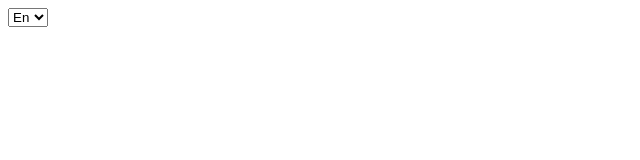
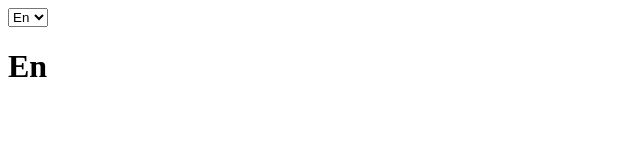
Before and after one commit to MonicaMolini/Develhope-React, a React (Create React App) app: page / in a window 1280 px wide. Shown: the top 160 px of the page, without its empty margins (0-640 px from the left). Built offline with nearby package versions, Linux system fonts and the light colour scheme.

Commit message:
exercise context-2

```diff
--- a/src/components/App.js
+++ b/src/components/App.js
@@ -1,9 +1,10 @@
 import React, { Component } from "react";
 import { LanguageContext } from "./LanguageContext";
+import { DisplayLanguage } from "./DisplayLanguage";
 
 export default class App extends Component {
   state = {
-    language: "en",
+    language: "En",
 };
 
 handleLanguageChange = (event) =>{
@@ -16,12 +17,14 @@ render() {
     return (
         <div>
             <select value={this.state.language} onChange={this.handleLanguageChange}>
-                <option value="en">En</option>
-                <option value="it">It</option>
-                <option value="es">Es</option>
-                <option value="de">De</option>
+                <option value="En">En</option>
+                <option value="It">It</option>
+                <option value="Es">Es</option>
+                <option value="De">De</option>
             </select>
-            <LanguageContext.Provider value={this.state.language}/>
+            <LanguageContext.Provider value={this.state.language}>
+            <DisplayLanguage />
+            </LanguageContext.Provider>
 
         </div>
     );
--- /dev/null
+++ b/src/components/DisplayLanguage.js
@@ -0,0 +1,18 @@
+import React from "react";
+import { LanguageContext } from "./LanguageContext";
+
+export class DisplayLanguage extends React.Component {
+    render() {
+        return (
+            <LanguageContext.Consumer>
+                {(languageChoice) => {
+                    return (
+                    <div>
+                        <h1>{languageChoice}</h1>
+                        </div>
+                        )
+                }}
+            </LanguageContext.Consumer>
+        );
+    }
+}
```
